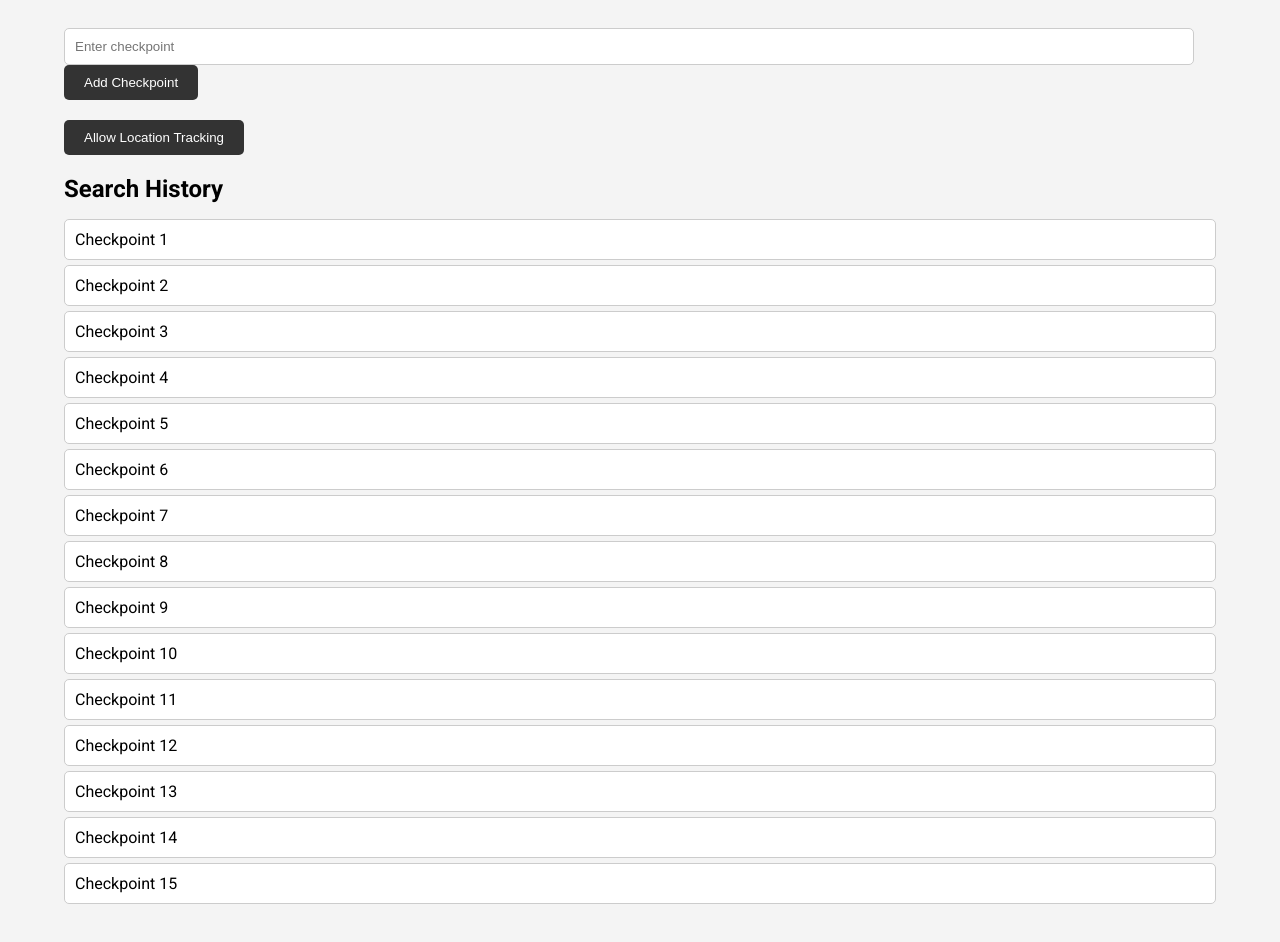
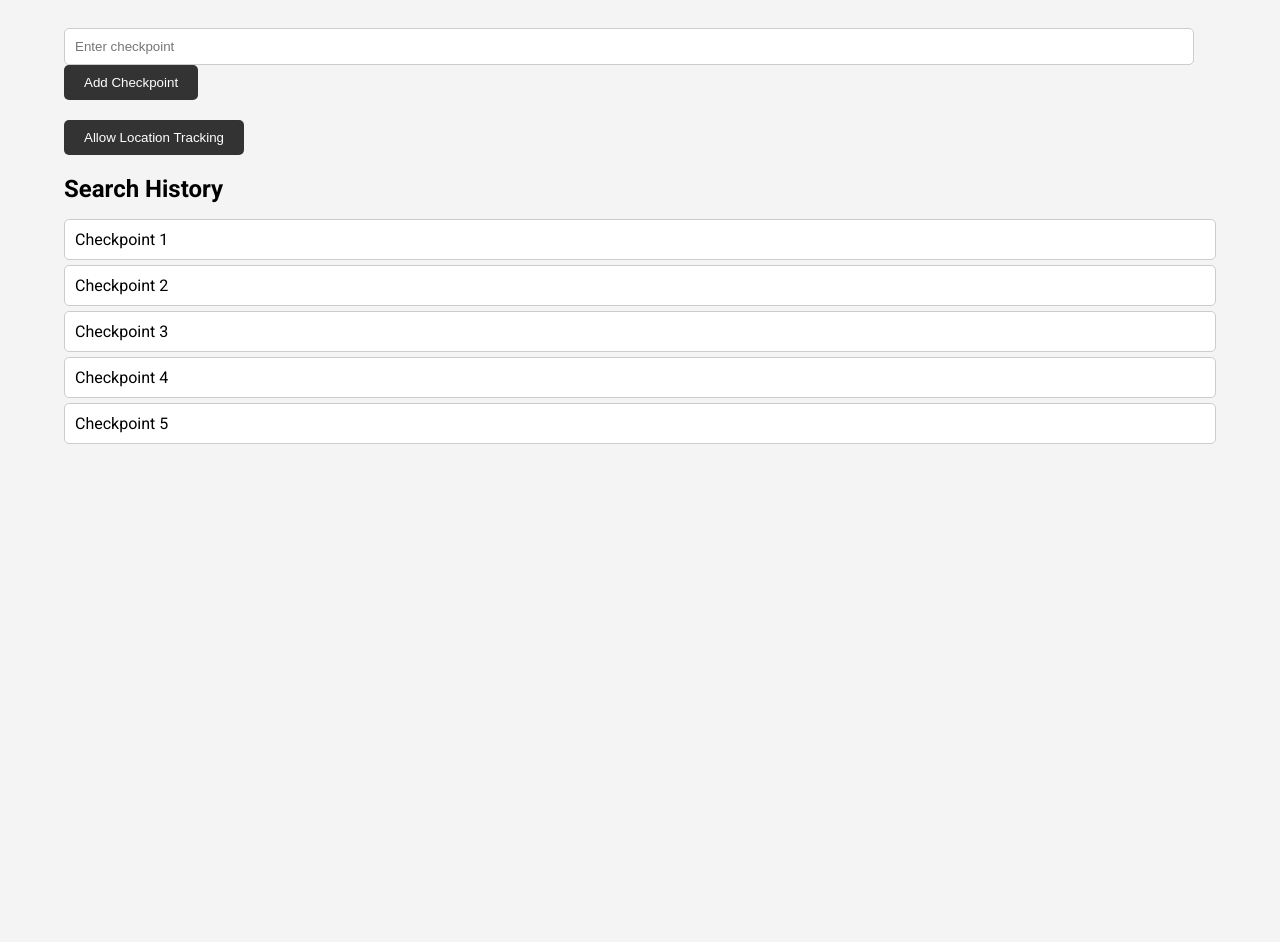
Before and after one commit to kachattathappa/hack.her.thon-vixen, a plain HTML site: page train.html in a window 1280 px wide. Shown: the part 70-1012 px from the top of the page. After the commit the page ends 800 px from the top, so only its background shows below. Drawn offline with Linux system fonts and the light colour scheme.

Commit message:
Checkpoint

```diff
--- a/train.html
+++ b/train.html
@@ -92,16 +92,7 @@
                 <li>Checkpoint 3</li>
                 <li>Checkpoint 4</li>
                 <li>Checkpoint 5</li>
-                <li>Checkpoint 6</li>
-                <li>Checkpoint 7</li>
-                <li>Checkpoint 8</li>
-                <li>Checkpoint 9</li>
-                <li>Checkpoint 10</li>
-                <li>Checkpoint 11</li>
-                <li>Checkpoint 12</li>
-                <li>Checkpoint 13</li>
-                <li>Checkpoint 14</li>
-                <li>Checkpoint 15</li>
+
             </ul>
         </div>
     </div>
```
